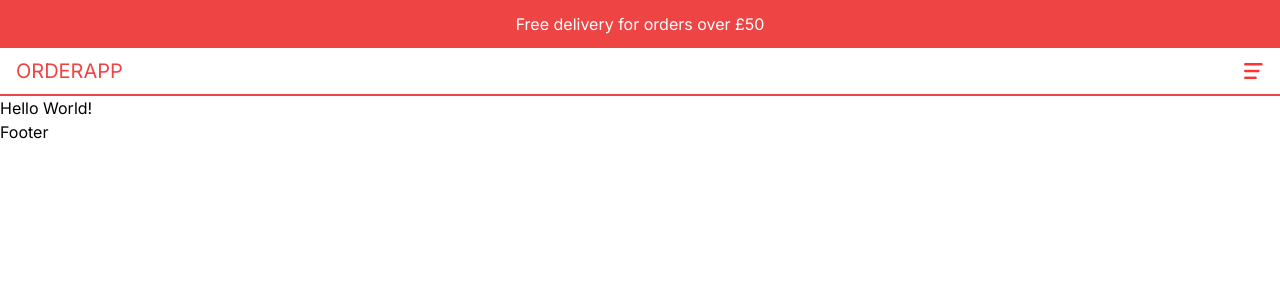
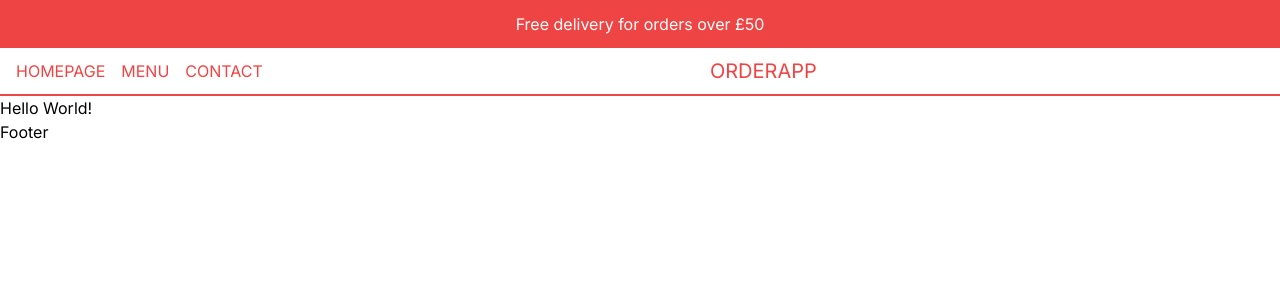
Before and after one commit to Akwei001/OrderApp, a Next.js app: page / in a window 1280 px wide. Shown: the top 300 px of the page. Built offline with nearby package versions, Linux system fonts and the light colour scheme.

Commit message:
navbar responsive

```diff
--- a/src/components/Navbar.tsx
+++ b/src/components/Navbar.tsx
@@ -7,6 +7,11 @@
     <div>
 
       <div className="h-12 text-red-500 p-4 flex justify-between items-center border-b-2 border-b-red-500 uppercase">
+        <div className='hidden md:flex gap-4'>
+          <Link href="/">Homepage</Link>
+          <Link href="/menu">Menu</Link>
+          <Link href="/">Contact</Link>
+        </div>
          {/*LOGO*/}
          <div className='text-xl'>
          <Link href="/">OrderApp</Link>
@@ -14,7 +19,7 @@
 
         <div>
           {/*Mobile menu*/}
-          <div>
+          <div className='md:hidden'>
             <Menu/>
           </div>
         </div>
```
